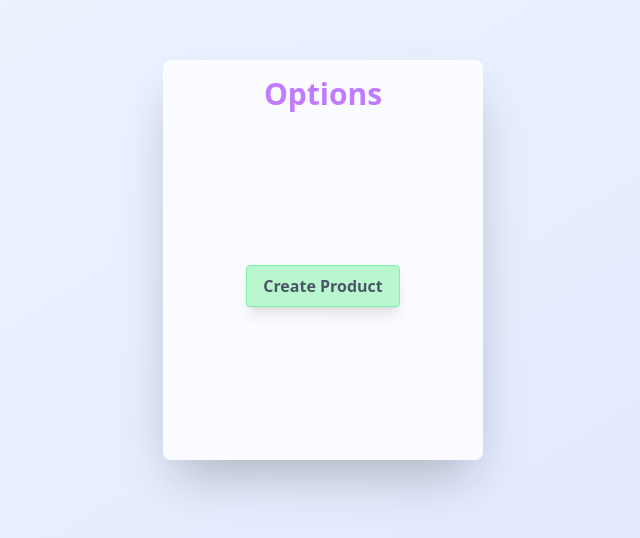
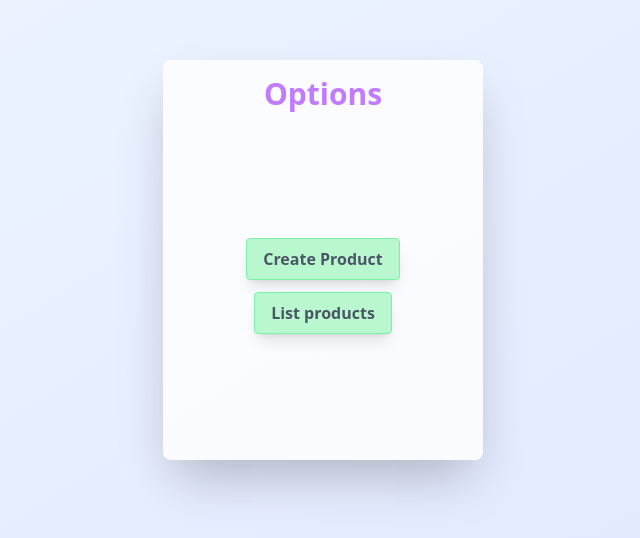
Before and after one commit to davidcediel12/product-cqrs-react, a React (Vite) app: page / in a window 1280 px wide. Shown: the part 140-678 px from the top of the page, without its empty margins (317-957 px from the left). Built offline with nearby package versions, Linux system fonts and the light colour scheme.

Commit message:
Create custom button component in the main menu

```diff
--- a/src/pages/MainMenu/MainMenu.jsx
+++ b/src/pages/MainMenu/MainMenu.jsx
@@ -1,25 +1,31 @@
 import { Link } from "react-router-dom";
-
-
 
 export default function MainMenu() {
   return (
-
-        <div className='flex items-center justify-center w-full h-screen bg-gradient-to-br from-blue-50 to-indigo-100'>
-
+    <div className="flex items-center justify-center w-full h-screen bg-gradient-to-br from-blue-50 to-indigo-100">
       <div className="flex flex-col w-1/4 h-1/2 bg-white/80 border-gray-700 items-center justify-between rounded-lg shadow-2xl">
         <h2 className="mt-4 text-3xl font-bold text-purple-400">Options</h2>
-                <div className="flex-1 flex items-center justify-center">
+        <div className="flex-1 flex flex-col items-center justify-center gap-3">
           <Link to="/create-product">
+            <Button text="Create Product" />
+          </Link>
 
-                        <button className="rounded bg-green-200 border-1 border-green-300 px-4 py-2 text-gray-600 font-bold hover:border-purple-400 hover:cursor-pointer
-              shadow-lg hover:shadow-xl transform hover:scale-105 transition-all duration-200 border-0">
-                            Create Product
-                        </button>
+          <Link to="/products">
+            <Button text="List products" />
           </Link>
         </div>
       </div>
+    </div>
+  );
+}
 
-        </div>
-    )
+function Button({ text }) {
+  return (
+    <button
+      className="rounded bg-green-200 border-1 border-green-300 px-4 py-2 text-gray-600 font-bold hover:border-purple-400 hover:cursor-pointer
+              shadow-lg hover:shadow-xl transform hover:scale-105 transition-all duration-200 border-0"
+    >
+      {text}
+    </button>
+  );
 }
```
Lines whose indentation alone changed are shown as unchanged.
